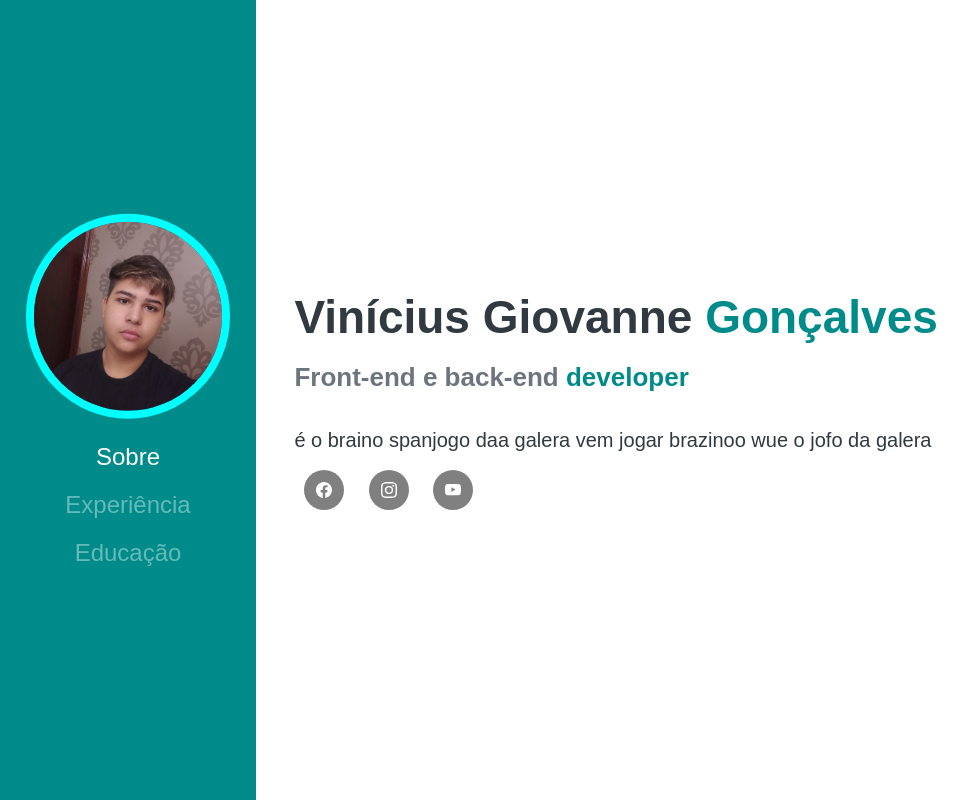
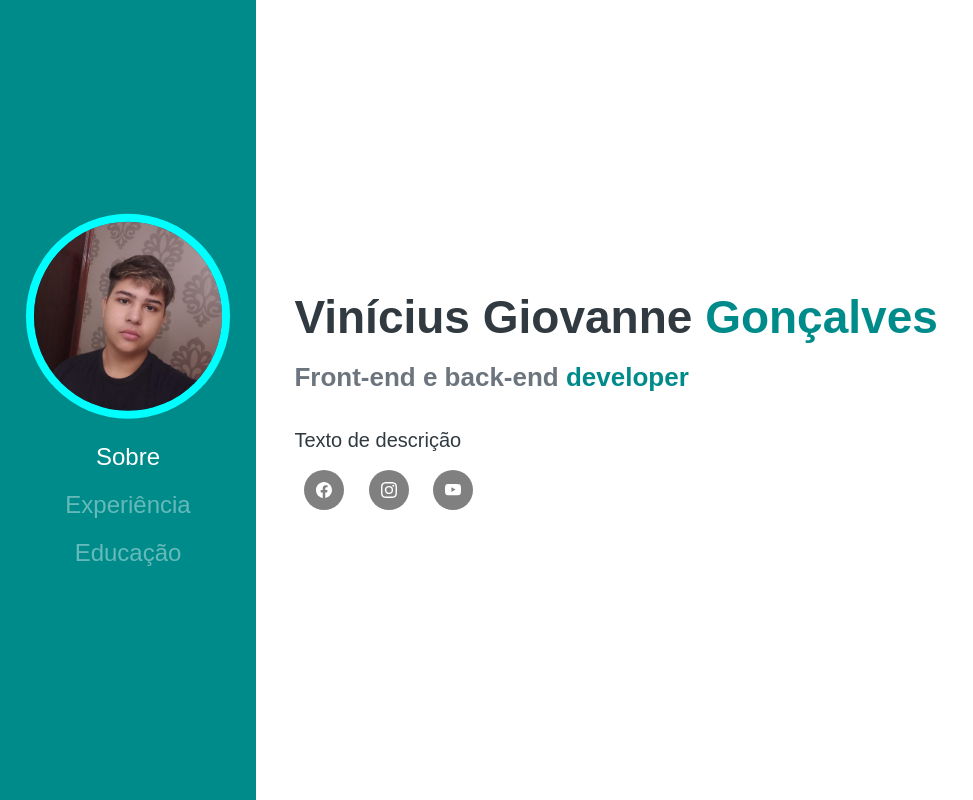
Before and after one commit to LIM4Ovgg/portifolio, a plain HTML site: page index.html in a window 1280 px wide. Shown: the whole page, without its empty margins (0-973 px from the left). Drawn offline with Linux system fonts and the light colour scheme; a web font is replaced by a local one.

Commit message:
modificando texto

```diff
--- a/index.html
+++ b/index.html
@@ -29,7 +29,7 @@
 			<br>
 			<h3>Front-end e back-end <span>developer</span></h3>
 			<br><br>
-			<p>é o braino spanjogo daa galera vem jogar brazinoo wue o jofo da galera</p>
+			<p>Texto de descrição</p>
 			<br>
 			<div class="icons-social">
 				<a href=""><i class="bi bi-facebook"><svg xmlns="http://www.w3.org/2000/svg" width="16" height="16" fill="currentColor" class="bi bi-facebook" viewBox="0 0 16 16">
```
